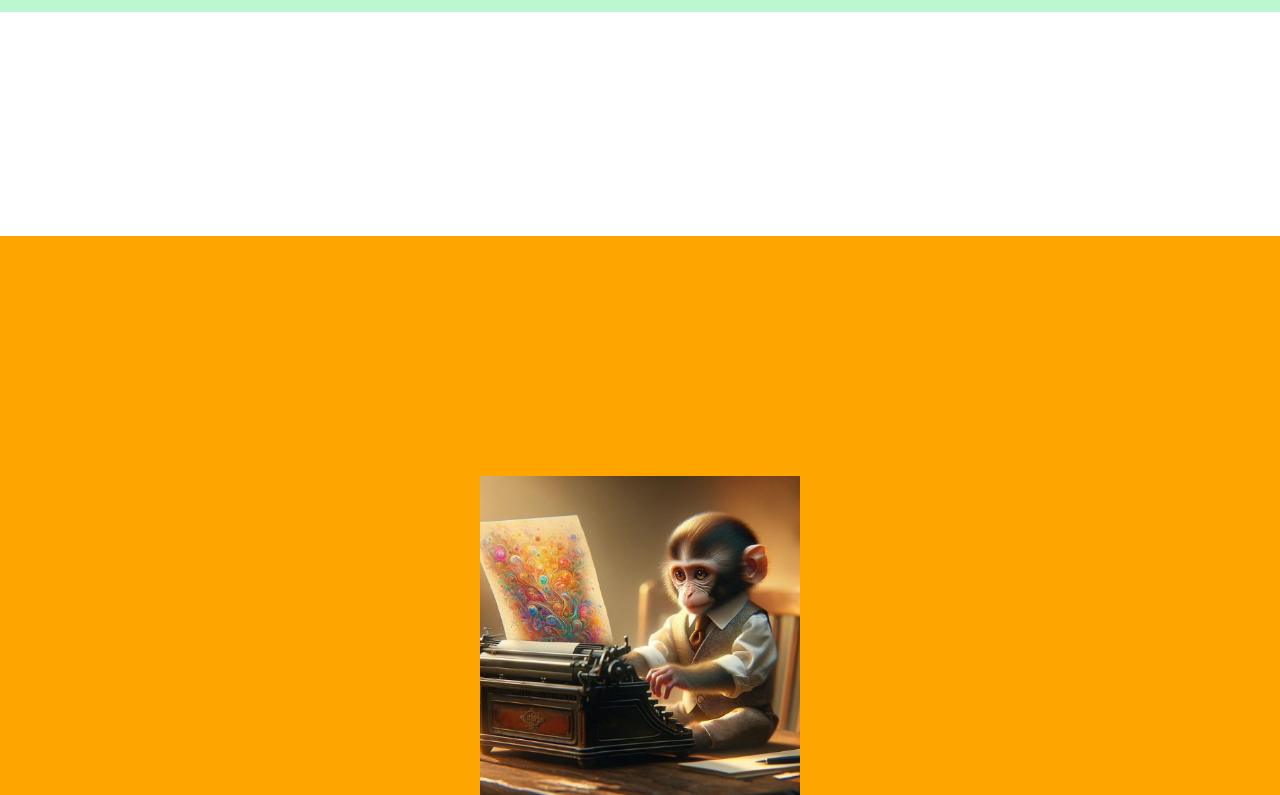
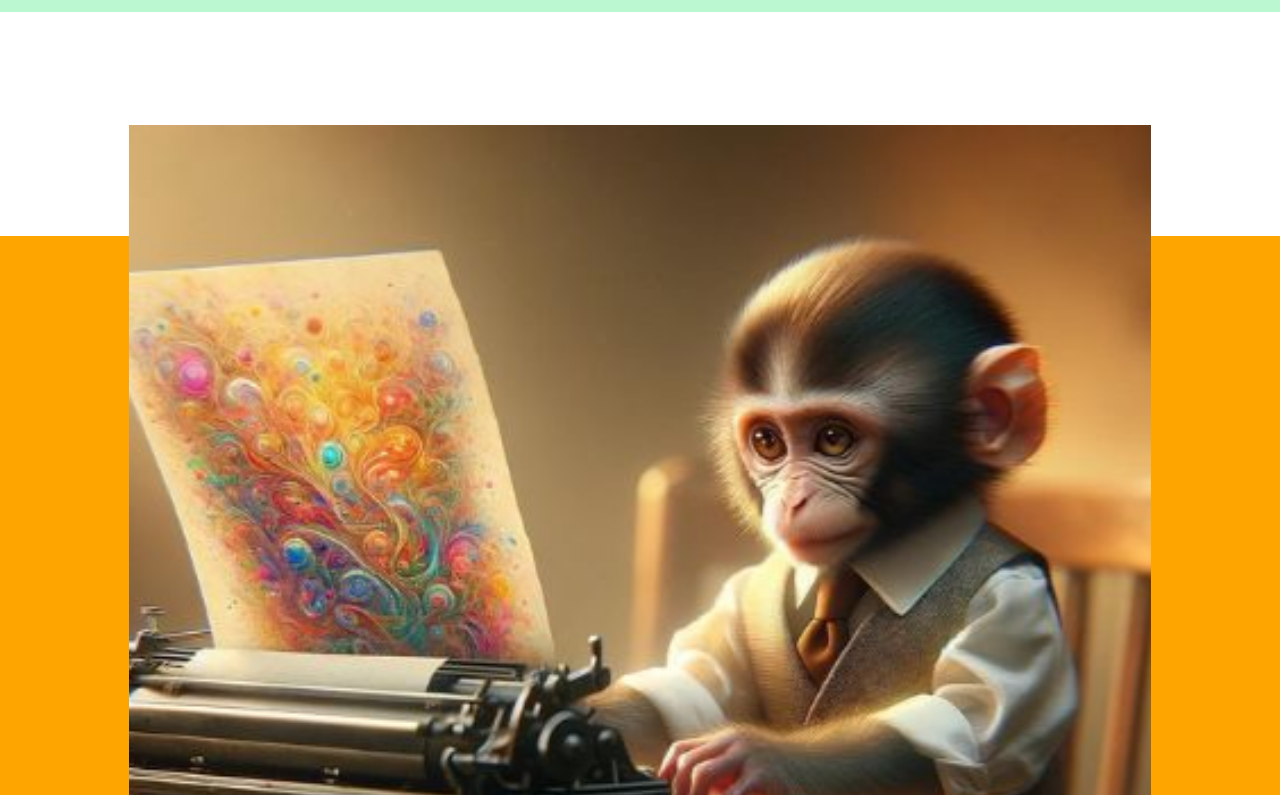
Before and after one commit to francmauric/pizzeria, a Next.js app: page /Prenotaciones in a window 1280 px wide. Shown: the part 2065-2860 px from the top of the page. Built offline with nearby package versions, Linux system fonts and the light colour scheme.

Commit message:
comprendiendo parallax, probando scale de la imagen central

```diff
--- a/components/ZoomParallax/indexParallax.tsx
+++ b/components/ZoomParallax/indexParallax.tsx
@@ -1,3 +1,5 @@
+'use client';
+
 import styles from './styles.module.scss'
 import gatito from '../../public/images/imagenParallax/gatito.jpg'
 import hoja from '../../public/images/imagenParallax/hoja.jpg'
@@ -7,23 +9,31 @@ import monito from '../../public/images/imagenParallax/monito.jpg'
 import chiquita from '../../public/images/imagenParallax/chiquita.jpg'
 import programadora from '../../public/images/imagenParallax/programadora.jpg'
 import Image from 'next/image'
-
+import { useScroll, useTransform, motion } from 'framer-motion'
+import { useRef } from 'react';
 
 export default function IndexParallax() {
 
+    const container = useRef(null);
+    const { scrollYProgress } = useScroll({
+        target: container,
+        offset: ['start start', 'end end']
+    })
+
+    const scale4 = useTransform(scrollYProgress, [0, 1], [1, 4])
 
     return (
-        <div className={styles.container}>
+        <div ref={container} className={styles.container}>
             <div className={styles.sticky}>
                 <div className={styles.el}>
-                    <div className={styles.imageContainer}>
+                    <motion.div style={{scale: scale4}} className={styles.imageContainer}>
                         <Image
                             src={monito}
                             fill
                             alt='image'
                             placeholder='blur'
                         />
-                    </div>
+                    </motion.div>
                 </div>
             </div>
         </div>
```
